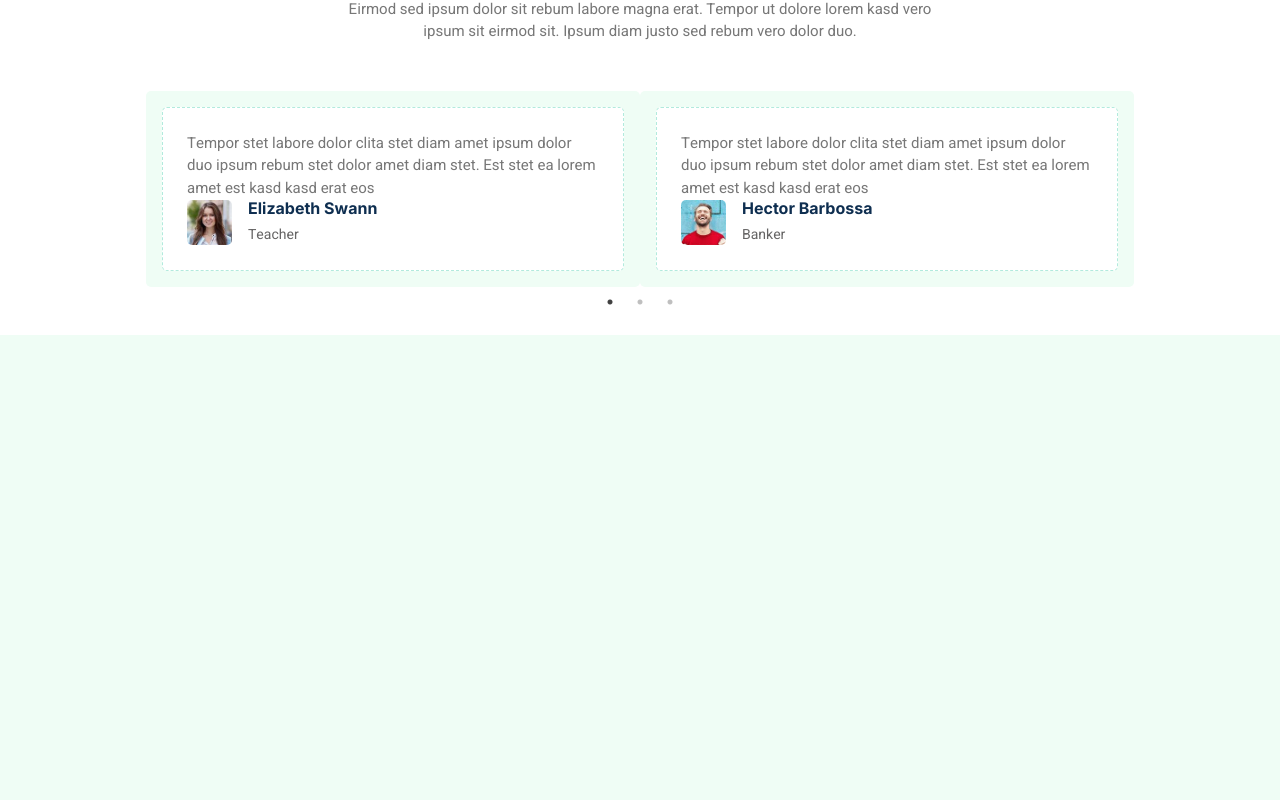
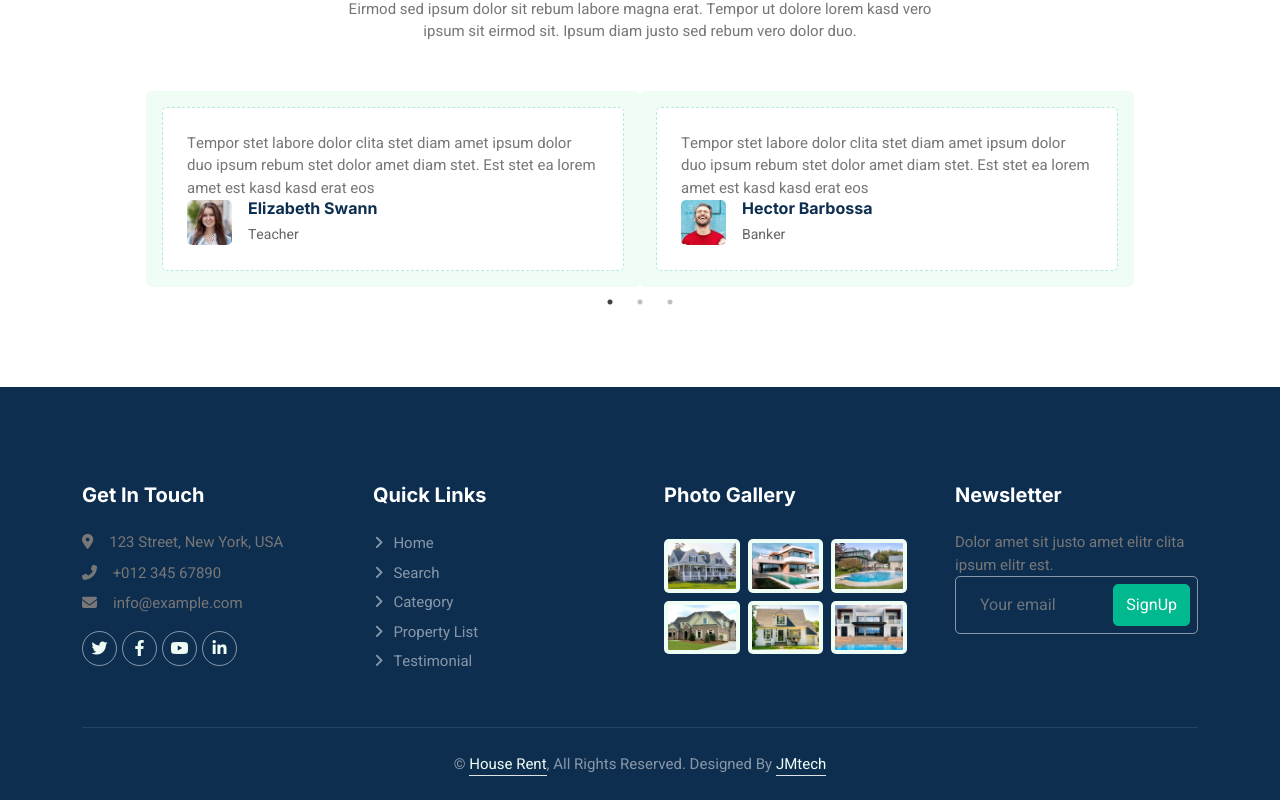
Before and after one commit to joy-mohajon/house-rent-system-clientside-reactjs, a React (Vite) app: page / in a window 1280 px wide. Shown: the part 2513-3313 px from the top of the page. Before the commit the page ends 2848 px from the top, so only its background shows below. Built offline with nearby package versions, Linux system fonts and the light colour scheme.

Commit message:
added footer component

```diff
--- a/src/components/Categories/Categories/Categories.jsx
+++ b/src/components/Categories/Categories/Categories.jsx
@@ -5,7 +5,7 @@ import "./Categories.css";
 
 const Categories = () => {
   return (
-    <div className="container-xxl py-5">
+    <div id="category" className="container-xxl py-5">
       <div className="container">
         <CategoryHeader />
         <div className="row g-4">
--- /dev/null
+++ b/src/components/Footer/Footer/Footer.css
@@ -0,0 +1,109 @@
+.footer .btn.btn-social {
+    margin-right: 5px;
+    width: 35px;
+    height: 35px;
+    display: flex;
+    align-items: center;
+    justify-content: center;
+    color: var(--light);
+    border: 1px solid rgba(255, 255, 255, 0.5);
+    border-radius: 35px;
+    transition: 0.3s;
+  }
+
+  .footer .btn.btn-social:hover {
+    color: var(--primary);
+    border-color: var(--light);
+  }
+
+  .footer .btn.btn-link {
+    display: block;
+    margin-bottom: 5px;
+    padding: 0;
+    text-align: left;
+    font-size: 15px;
+    font-weight: normal;
+    text-transform: capitalize;
+    transition: 0.3s;
+  }
+
+  .footer .btn.btn-link::before {
+    position: relative;
+    content: "\f105";
+    font-family: "Font Awesome 5 Free";
+    font-weight: 900;
+    margin-right: 10px;
+  }
+
+  .footer .btn.btn-link:hover {
+    letter-spacing: 1px;
+    box-shadow: none;
+  }
+
+  .footer .form-control {
+    border-color: rgba(255, 255, 255, 0.5);
+  }
+
+  .footer .copyright {
+    padding: 25px 0;
+    font-size: 15px;
+    border-top: 1px solid rgba(256, 256, 256, 0.1);
+  }
+
+  .footer .copyright a {
+    color: var(--light);
+  }
+
+  .footer .footer-menu a {
+    margin-right: 15px;
+    padding-right: 15px;
+    border-right: 1px solid rgba(255, 255, 255, 0.1);
+  }
+
+  .footer .footer-menu a:last-child {
+    margin-right: 0;
+    padding-right: 0;
+    border-right: none;
+  }
+
+  @media (max-width: 992px) {
+    .navbar {
+      background-color: #fff;
+      box-shadow: 0 2px 5px rgba(0, 0, 0, 0.1);
+    }
+
+    .navbar-nav {
+      display: block;
+      text-align: center;
+      margin: 0;
+      padding: 0;
+    }
+
+    .navbar-nav li {
+      display: block;
+      margin: 0;
+      padding: 10px;
+      border-top: 1px solid #ddd;
+    }
+
+    .navbar-nav li a {
+      color: #000;
+      text-decoration: none;
+    }
+
+    .navbar-nav li a:hover {
+      color: #007bff;
+      text-decoration: none;
+    }
+
+    .navbar-toggler {
+      border: none;
+      background-color: #fff;
+      color: #000;
+    }
+
+    .navbar-toggler:hover {
+      background-color: #007bff;
+      color: #fff;
+    }
+  }
--- /dev/null
+++ b/src/components/Footer/Footer/Footer.jsx
@@ -0,0 +1,18 @@
+import React from "react";
+import FooterFoot from "../FooterFoot/FooterFoot";
+import FooterHead from "../FooterHead/FooterHead";
+import "./Footer.css";
+
+const Footer = () => {
+  return (
+    <div
+      className="container-fluid bg-dark text-white-50 footer pt-5 wow fadeIn"
+      data-wow-delay="0.1s"
+    >
+      <FooterHead />
+      <FooterFoot />
+    </div>
+  );
+};
+
+export default Footer;
--- /dev/null
+++ b/src/components/Footer/FooterFoot/FooterFoot.jsx
@@ -0,0 +1,32 @@
+import React from "react";
+
+const FooterFoot = () => {
+  return (
+    <div className="container">
+      <div className="copyright">
+        <div className="row">
+          <div className="col-md-12 text-center  mb-3 mb-md-0">
+            &copy;{" "}
+            <a className="border-bottom" href="#">
+              House Rent
+            </a>
+            , All Rights Reserved. Designed By{" "}
+            <a className="border-bottom" href="https://github.com/joy-mohajon">
+              JMtech
+            </a>
+          </div>
+          {/* <div className="col-md-6 text-center text-md-end">
+            <div className="footer-menu">
+              <a href="">Home</a>
+              <a href="">Cookies</a>
+              <a href="">Help</a>
+              <a href="">FQAs</a>
+            </div>
+          </div> */}
+        </div>
+      </div>
+    </div>
+  );
+};
+
+export default FooterFoot;
--- /dev/null
+++ b/src/components/Footer/FooterHead/FooterHead.jsx
@@ -0,0 +1,131 @@
+import React from "react";
+import property1 from "../../../assets/images/property-1.jpg";
+import property2 from "../../../assets/images/property-2.jpg";
+import property3 from "../../../assets/images/property-3.jpg";
+import property4 from "../../../assets/images/property-4.jpg";
+import property5 from "../../../assets/images/property-5.jpg";
+import property6 from "../../../assets/images/property-6.jpg";
+
+const FooterHead = () => {
+  return (
+    <div className="container py-5">
+      <div className="row g-5">
+        <div className="col-lg-3 col-md-6">
+          <h5 className="text-white mb-4">Get In Touch</h5>
+          <p className="mb-2">
+            <i className="fa fa-map-marker-alt me-3"></i>123 Street, New York,
+            USA
+          </p>
+          <p className="mb-2">
+            <i className="fa fa-phone-alt me-3"></i>+012 345 67890
+          </p>
+          <p className="mb-2">
+            <i className="fa fa-envelope me-3"></i>info@example.com
+          </p>
+          <div className="d-flex pt-2">
+            <a className="btn btn-outline-light btn-social" href="">
+              <i className="fab fa-twitter"></i>
+            </a>
+            <a className="btn btn-outline-light btn-social" href="">
+              <i className="fab fa-facebook-f"></i>
+            </a>
+            <a className="btn btn-outline-light btn-social" href="">
+              <i className="fab fa-youtube"></i>
+            </a>
+            <a className="btn btn-outline-light btn-social" href="">
+              <i className="fab fa-linkedin-in"></i>
+            </a>
+          </div>
+        </div>
+        <div className="col-lg-3 col-md-6">
+          <h5 className="text-white mb-4">Quick Links</h5>
+          <a className="btn btn-link text-white-50" href="#">
+            Home
+          </a>
+          <a className="btn btn-link text-white-50" href="#search">
+            Search
+          </a>
+          <a className="btn btn-link text-white-50" href="#category">
+            Category
+          </a>
+          <a className="btn btn-link text-white-50" href="#propertylist">
+            Property List
+          </a>
+          <a className="btn btn-link text-white-50" href="#Testimonial">
+            Testimonial
+          </a>
+        </div>
+        <div className="col-lg-3 col-md-6">
+          <h5 className="text-white mb-4">Photo Gallery</h5>
+          <div className="row g-2 pt-2">
+            <div className="col-4">
+              <img
+                className="img-fluid rounded bg-light p-1"
+                src={property1}
+                alt=""
+              />
+            </div>
+            <div className="col-4">
+              <img
+                className="img-fluid rounded bg-light p-1"
+                src={property2}
+                alt=""
+              />
+            </div>
+            <div className="col-4">
+              <img
+                className="img-fluid rounded bg-light p-1"
+                src={property3}
+                alt=""
+              />
+            </div>
+            <div className="col-4">
+              <img
+                className="img-fluid rounded bg-light p-1"
+                src={property4}
+                alt=""
+              />
+            </div>
+            <div className="col-4">
+              <img
+                className="img-fluid rounded bg-light p-1"
+                src={property5}
+                alt=""
+              />
+            </div>
+            <div className="col-4">
+              <img
+                className="img-fluid rounded bg-light p-1"
+                src={property6}
+                alt=""
+              />
+            </div>
+          </div>
+        </div>
+        <div className="col-lg-3 col-md-6">
+          <h5 className="text-white mb-4">Newsletter</h5>
+          <p>Dolor amet sit justo amet elitr clita ipsum elitr est.</p>
+          <div
+            className="position-relative mx-auto"
+            style={{ maxWidth: "400px" }}
+          >
+            <input
+              className="form-control bg-transparent w-100 py-3 ps-4 pe-5"
+              type="text"
+              placeholder="Your email"
+            />
+            <button
+              type="button"
+              className="btn btn-primary py-2 position-absolute top-0 end-0 mt-2 me-2"
+              onClick={() => (window.location.href = "/signup")}
+            >
+              SignUp
+            </button>
+          </div>
+        </div>
+      </div>
+    </div>
+  );
+};
+
+export default FooterHead;
--- a/src/components/PropertyList/PropertyList/PropertyList.jsx
+++ b/src/components/PropertyList/PropertyList/PropertyList.jsx
@@ -11,7 +11,7 @@ import "./PropertyList.css";
 
 const PropertyList = () => {
   return (
-    <div className="container-xxl py-5">
+    <div id="propertylist" className="container-xxl py-5">
       <div className="container">
         <PropertyHeader />
         <div className="tab-content">
--- a/src/components/Search/Search.jsx
+++ b/src/components/Search/Search.jsx
@@ -20,6 +20,7 @@ const Search = () => {
 
   return (
     <div
+      id="search"
       className="container-fluid bg-dark mb-5 wow fadeIn"
       data-wow-delay="0.1s"
       style={{ padding: "35px" }}
--- a/src/components/Testimonial/Testimonial/Testimonial.css
+++ b/src/components/Testimonial/Testimonial/Testimonial.css
@@ -1,3 +1,6 @@
+#testimonial {
+    padding-bottom: 100px !important;
+}
 .testimonial-carousel {
   padding-left: 1.5rem;
   padding-right: 1.5rem;
--- a/src/components/Testimonial/Testimonial/Testimonial.jsx
+++ b/src/components/Testimonial/Testimonial/Testimonial.jsx
@@ -25,7 +25,7 @@ const Testimonial = () => {
   };
 
   return (
-    <div className="container-xxl py-5">
+    <div id="testimonial" className="container-xxl py-5">
       <div className="container">
         <TestimonialHeader />
         <div
--- a/src/layouts/NavLayout.jsx
+++ b/src/layouts/NavLayout.jsx
@@ -1,5 +1,6 @@
 import React from "react";
 import { Outlet } from "react-router-dom";
+import Footer from "../components/Footer/Footer/Footer";
 import Navbar from "../components/Navbar/Navbar";
 
 const NavLayout = () => {
@@ -7,6 +8,7 @@ const NavLayout = () => {
     <>
       <Navbar />
       <Outlet />
+      <Footer />
     </>
   );
 };
```
